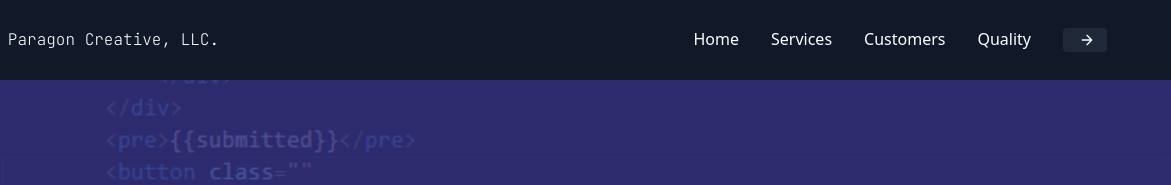
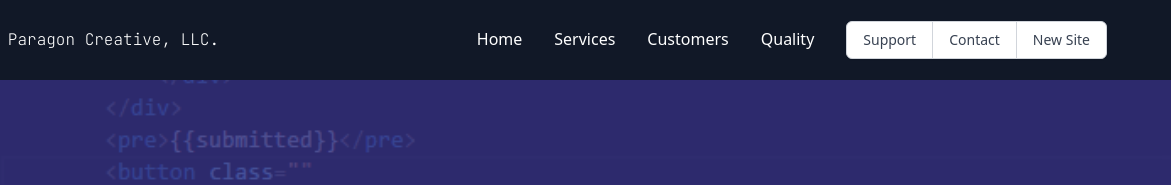
Before and after one commit to Paragon-Creative-LLC/ParagonCreative-Site, a plain HTML site: page Index.html in a window 1280 px wide. Shown: the top 185 px of the page, 109-1280 px from the left. Drawn offline with nearby package versions, Linux system fonts and the light colour scheme.

Commit message:
Update Index.html

```diff
--- a/Index.html
+++ b/Index.html
@@ -59,14 +59,17 @@
           <li class="pr-4"><a
               class="lg:p-4 py-3 px-0 block border-b-2 border-transparent hover:border-indigo-400 lg:mb-0 mb-2"
               href="Quality.html">Quality</a></li>
-          <button
-            class="pl-3 inline-flex items-center bg-gray-800 border-0 py-1 px-3 focus:outline-none hover:bg-gray-700 rounded text-base mt-4 md:mt-0">
-            <div data-netlify-identity-button=""><a class="netlify-identity-button" href="#"></a></div>
-            <svg fill="none" stroke="currentColor" stroke-linecap="round" stroke-linejoin="round" stroke-width="2"
-              class="w-4 h-4 ml-1" viewBox="0 0 24 24">
-              <path d="M5 12h14M12 5l7 7-7 7"></path>
-            </svg>
-          </button>
+<span class="relative z-0 inline-flex shadow-sm rounded-md">
+  <button type="button" class="relative inline-flex items-center px-4 py-2 rounded-l-md border border-gray-300 bg-white text-sm font-medium text-gray-700 hover:bg-gray-50 focus:z-10 focus:outline-none focus:ring-1 focus:ring-indigo-500 focus:border-indigo-500">
+    Support
+  </button>
+  <button type="button" class="-ml-px relative inline-flex items-center px-4 py-2 border border-gray-300 bg-white text-sm font-medium text-gray-700 hover:bg-gray-50 focus:z-10 focus:outline-none focus:ring-1 focus:ring-indigo-500 focus:border-indigo-500">
+    Contact
+  </button>
+  <button type="button" class="-ml-px relative inline-flex items-center px-4 py-2 rounded-r-md border border-gray-300 bg-white text-sm font-medium text-gray-700 hover:bg-gray-50 focus:z-10 focus:outline-none focus:ring-1 focus:ring-indigo-500 focus:border-indigo-500">
+    New Site
+  </button>
+</span>
         </ul>
       </nav>
 
```
